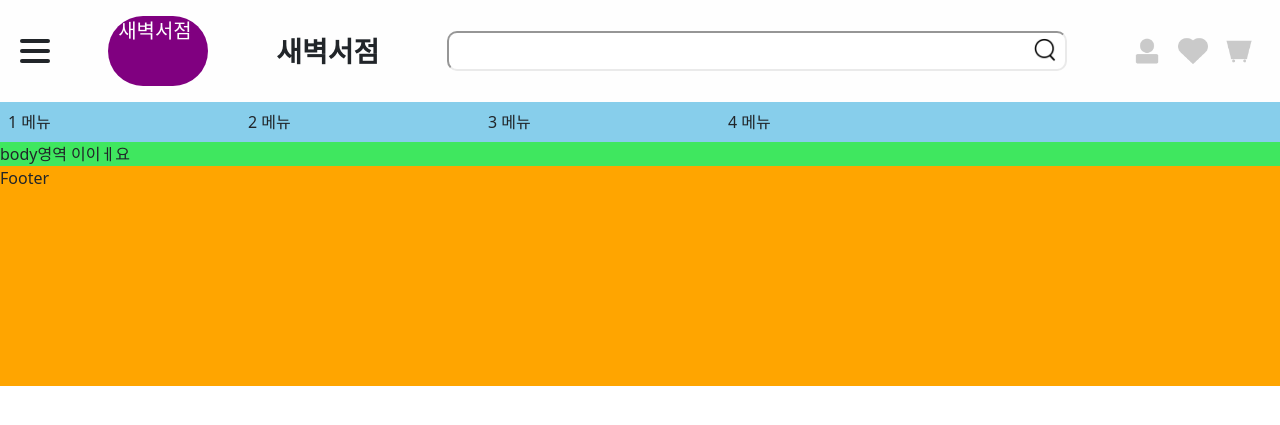
After one commit to OJOuou/project-may, a Spring Boot app: page /bookstore in a window 1280 px wide. The commit adds this page. Shown: the top 425 px of the page. Run offline with Spring Boot 4, Linux system fonts and the light colour scheme; some libraries are stand-ins or nearby versions.

Commit message:
[지은] bookstore 퍼블 header 영역

```diff
--- /dev/null
+++ b/src/main/java/com/project/projectmay/bookstore/controller/BookstoreController.java
@@ -0,0 +1,26 @@
+package com.project.projectmay.bookstore.controller;
+
+import javax.servlet.http.HttpServletRequest;
+
+import org.springframework.stereotype.Controller;
+import org.springframework.web.bind.annotation.GetMapping;
+import org.springframework.web.bind.annotation.RequestMapping;
+
+import lombok.extern.slf4j.Slf4j;
+
+@Slf4j
+@RequestMapping("/bookstore")
+@Controller
+public class BookstoreController {
+
+
+	@GetMapping("")
+	public String viewBookstore(HttpServletRequest reqeust) throws Exception {
+		return "bookstore/view/main/main";
+	}
+
+	@GetMapping("/sales/bookDetail")
+	public String viewSalesBookDetail(HttpServletRequest reqeust) throws Exception {
+		return "bookstore/view/sales/bookDetail";
+	}
+}
--- a/src/main/java/com/project/projectmay/review/vo/ReviewVO.java
+++ b/src/main/java/com/project/projectmay/review/vo/ReviewVO.java
@@ -29,4 +29,5 @@ public class ReviewVO {
 	private String holiday;
 	private String bookingYn;
 
+
 }
--- /dev/null
+++ b/src/main/resources/static/css/bookstore.css
@@ -0,0 +1,124 @@
+#parent_wrapper {
+	height: auto;
+  	min-height: 100%;
+	padding-bottom: 220px;
+}
+
+/******** HEADER 헤더 영역 ********/
+header {
+	padding: 1rem 1.25rem;
+	background-color: #fefefe;
+}
+
+.side {
+	width: 100%;
+	background-color: skyblue;
+}
+
+.side .side_part{
+	width: 90%;
+}
+
+.menu_part {
+	list-style: none;
+	padding: 0;
+	margin: 0;
+}
+
+.menu_part li {
+	padding: 8px;
+	width: 240px;
+}
+
+.menu-trigger,
+.menu-trigger span {
+  display: inline-block;
+  transition: all .4s;
+  box-sizing: border-box;
+}
+
+.menu-trigger {
+  position: relative;
+  width: 30px;
+  height: 24px;
+}
+
+.menu-trigger span {
+  position: absolute;
+  left: 0;
+  width: 100%;
+  height: 4px;
+  background-color: #212529;
+  border-radius: 4px;
+}
+
+.menu-trigger span:nth-of-type(1) {
+  top: 0;
+}
+
+.menu-trigger span:nth-of-type(2) {
+  top: 10px;
+}
+
+.menu-trigger span:nth-of-type(3) {
+  bottom: 0;
+}
+
+
+.menu-trigger.active {
+  -webkit-transform : rotate(90deg);
+  transform : rotate(90deg);
+}
+
+.site_logo {
+	width: 100px;
+	height: 70px;
+	border-radius: 50px;
+	background-color: purple;
+	color: #fff;
+	font-size: 20px;
+	padding: 0 10px;
+}
+
+.site_title {
+	font-size: 28px;
+	font-weight: bold;
+	padding: 0 10px;
+}
+
+.search_input {
+	width: 100%;
+	height:40px;
+	border-color: rgb(234, 234, 234);
+	border-radius: 10px;
+	padding: 6px;
+}
+
+.search_btn {
+	position: absolute;
+	width: 24px;
+	height: 24px;
+	right: 10px;
+    top: 7px;
+}
+
+.header_icons {
+	width: 30px;
+	height: 30px;
+	margin: 0 6px;
+}
+/******** HEADER 헤더 영역 ********/
+
+/******** FOOTER 푸터 영역 ********/
+footer {
+	height: 220px;
+  	position: relative;
+  	transform: translateY(-100%);
+	background-color: orange;
+}
+/******** FOOTER 푸터 영역 ********/
+
+
+.body_wrapper {
+	background-color: rgb(63, 231, 95);
+}
--- /dev/null
+++ b/src/main/resources/templates/bookstore/fragment/config.html
@@ -0,0 +1,19 @@
+<!DOCTYPE html>
+<html xmlns:th="http://www.thymeleaf.org">
+	<th:block th:fragment="configFragment">
+		<head>
+			<meta charset="UTF-8"/>
+			<meta name="viewport" content="width=device-width, initial-scale=1">
+	    	<link rel="stylesheet" href="/bootstrap/css/bootstrap.min.css"/>
+	    	<script src="https://code.jquery.com/jquery-2.2.4.min.js"></script>
+	    	<script src="/bootstrap/js/bootstrap.min.js"></script>
+	    	<script src="/js/moment.min.js"></script>
+	    	<script src="/js/daterange/daterangepicker.js"></script>
+	    	<script src="/js/common.js"></script>
+
+	    	<link rel="stylesheet" type="text/css" href="/css/bookstore.css">
+	    	<link rel="stylesheet" type="text/css" href="/js/daterange/daterangepicker.css">
+		</head>
+
+	</th:block>
+</html>
--- /dev/null
+++ b/src/main/resources/templates/bookstore/fragment/footer.html
@@ -0,0 +1,8 @@
+ <!DOCTYPE html>
+ <html xmlns:th="http://www.thymeleaf.org">
+	<footer th:fragment="footerFragment">
+		<div>
+      	Footer
+    	</div>
+  	</footer>
+ </html>
--- /dev/null
+++ b/src/main/resources/templates/bookstore/fragment/header.html
@@ -0,0 +1,30 @@
+<!DOCTYPE html>
+<html xmlns:th="http://www.thymeleaf.org">
+<header th:fragment="headerFragment">
+	<script>
+		function menuTrigger(){
+			$("#burgerMenu").toggleClass(" active")
+		}
+	</script>
+    <div class="header_part d-flex justify-content-between align-items-center">
+		<div class="d-flex align-items-center" onclick="menuTrigger()">
+			<a id="burgerMenu" class="menu-trigger" >
+			  <span></span>
+			  <span></span>
+			  <span></span>
+			</a>
+		</div>
+		<div class="site_logo">새벽서점</div>
+		<div class="site_title">새벽서점</div>
+		<div class="w-50 position-relative">
+			<input type="text" id="search" class="search_input" />
+			<img src="/images/icon/search_btn.png" class="search_btn" />
+		</div>
+		<div class="">
+			<img src="/images/icon/user.png" class="header_icons user_btn" />
+			<img src="/images/icon/like.png" class="header_icons like_btn" />
+			<img src="/images/icon/cart.png" class="header_icons cart_btn" />
+		</div>
+	</div>
+</header>
+</html>
--- /dev/null
+++ b/src/main/resources/templates/bookstore/fragment/side.html
@@ -0,0 +1,16 @@
+<!DOCTYPE html>
+<html xmlns:th="http://www.thymeleaf.org">
+	<th:block th:fragment="sideFragment">
+
+		<div class="side">
+			<div class="side_part d-flex justify-content-between align-items-center">
+				<ul class="menu_part d-flex justify-start">
+					<li>1 메뉴</li>
+					<li>2 메뉴</li>
+					<li>3 메뉴</li>
+					<li>4 메뉴</li>
+				</ul>
+			</div>
+		</div>
+	</th:block>
+ </html>
--- /dev/null
+++ b/src/main/resources/templates/bookstore/layout/bookLayout.html
@@ -0,0 +1,20 @@
+<!DOCTYPE html>
+	<html lang="ko"
+			xmlns:th="http://www.thymeleaf.org"
+  			xmlns:layout="http://www.ultraq.net.nz/thymeleaf/layout">
+
+
+	<th:block th:replace="bookstore/fragment/config :: configFragment"> </th:block>
+
+	<body>
+        <div id="parent_wrapper">
+			<header th:replace="bookstore/fragment/header :: headerFragment"></header>
+			<side th:replace="bookstore/fragment/side :: sideFragment"></side>
+    		<div layout:fragment="content">
+				<th:block layout:fragment="script"> </th:block>
+
+			</div>
+		</div>
+  		<footer th:replace="bookstore/fragment/footer :: footerFragment"></footer>
+  	</body>
+</html>
--- /dev/null
+++ b/src/main/resources/templates/bookstore/view/main/main.html
@@ -0,0 +1,20 @@
+<!DOCTYPE html>
+<html xmlns:th="http://www.thymeleaf.org"
+      xmlns:layout="http://www.ultraq.net.nz/thymeleaf/layout"
+      data-layout-decorate="~{bookstore/layout/bookLayout}"
+      >
+
+<th:block layout:fragment="script" >
+<script th:inline="javascript">
+
+
+
+</script>
+</th:block>
+<div layout:fragment="content">
+<div class="body_wrapper">
+	body영역 이이ㅔ요
+
+	</div>
+</div>
+</html>
--- a/src/main/resources/templates/review/reviewList.html
+++ b/src/main/resources/templates/review/reviewList.html
@@ -69,6 +69,7 @@ const save = async () => {
 			, command : $("#command").val()
 		}
 
+		//documnet.getElementById("storeName").value
 
 		let res = await post("/review/regist", param)
 		// console.log(JSON.stringify(res))
@@ -134,6 +135,7 @@ const isValid = () => {
 	//	alert("매장 휴무 정보를 입력해 주세요!");
 	//	return false;
 	//}
+
 
 
 
@@ -245,6 +247,4 @@ const isValid = () => {
 </div>
 
 
-
-
 </html>
```
Also changed, not shown: src/main/resources/static/images/icon/cart.png (added), src/main/resources/static/images/icon/like.png (added), src/main/resources/static/images/icon/search_btn.png (added), src/main/resources/static/images/icon/user.png (added), src/main/resources/templates/bookstore/view/sales/bookDetail.html (added).
